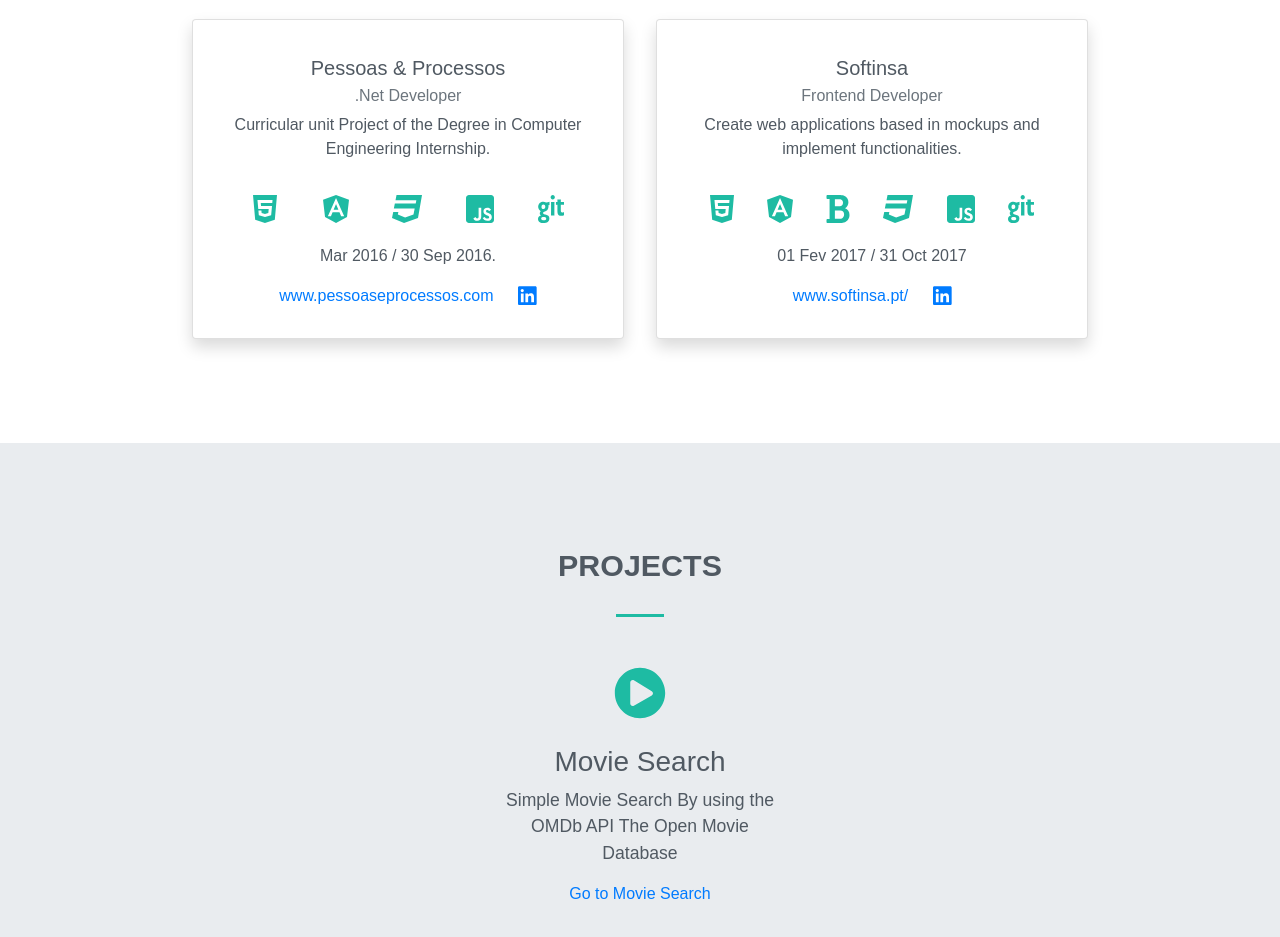
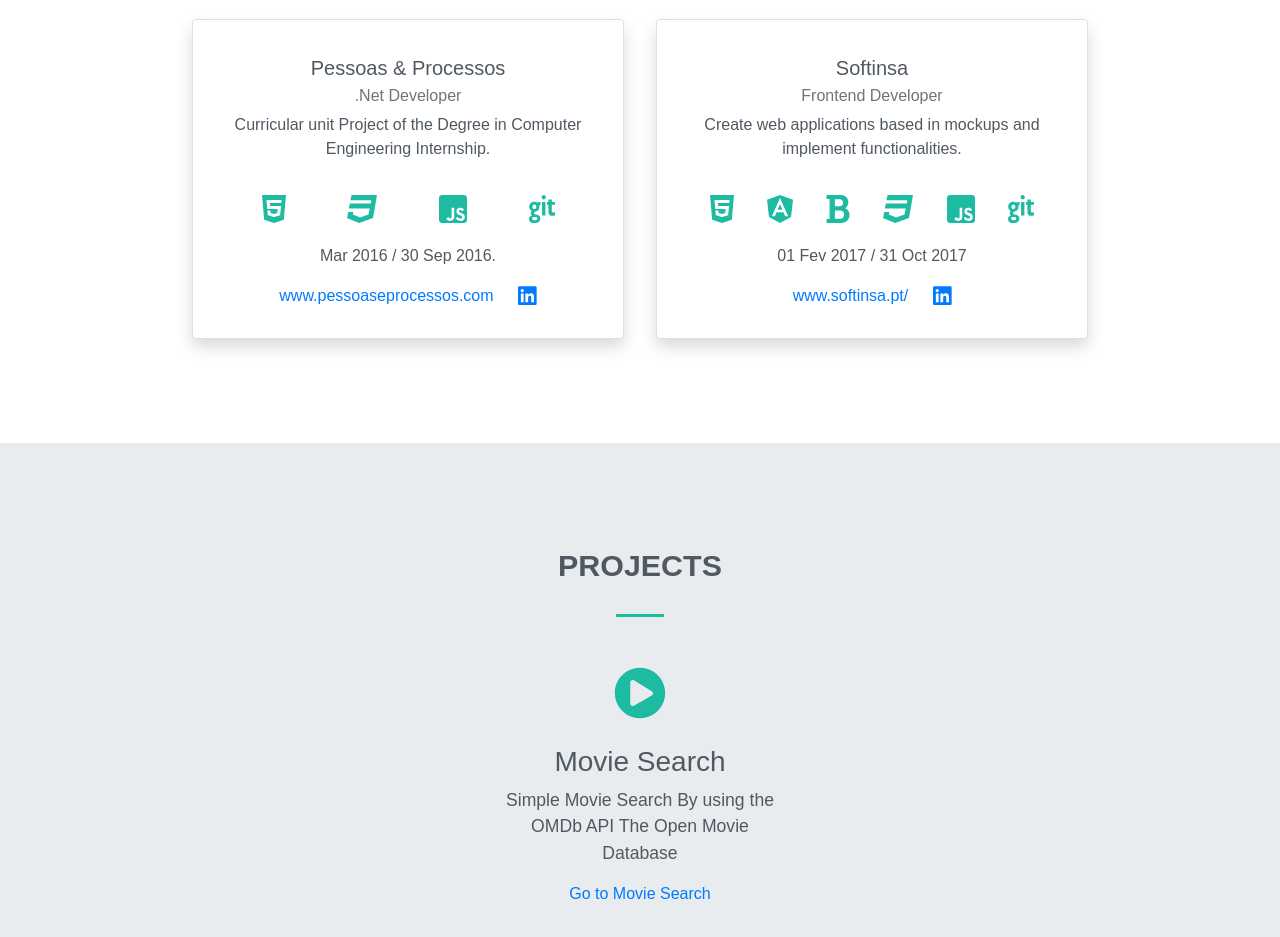
Before and after one commit to Stergianni/portfolio, a plain HTML site: page index.html in a window 1280 px wide. Shown: the part 937-1874 px from the top of the page. Drawn offline with Linux system fonts and the light colour scheme.

Commit message:
Update index.html
remove angular da P&P

```diff
--- a/index.html
+++ b/index.html
@@ -76,11 +76,6 @@
                                 <div class="col-md">
                                     <div class="project">
                                         <i class="fab fa-html5 fa-2x"></i>
-                                    </div>
-                                </div>
-                                <div class="col-md">
-                                    <div class="project">
-                                        <i class="fab fa-angular fa-2x"></i>
                                     </div>
                                 </div>
                                 <div class="col-md">
```
